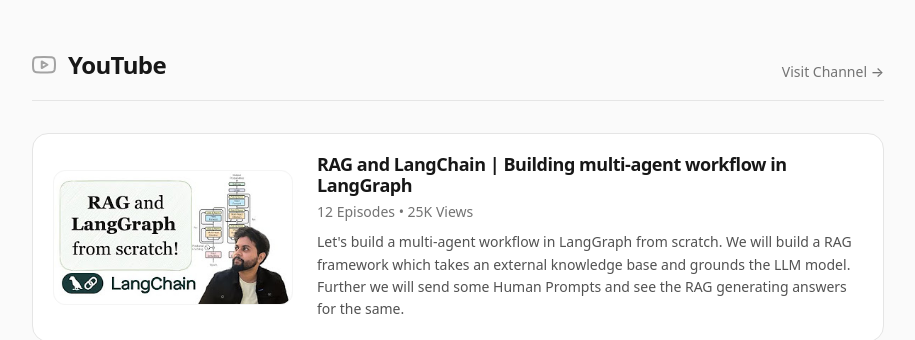
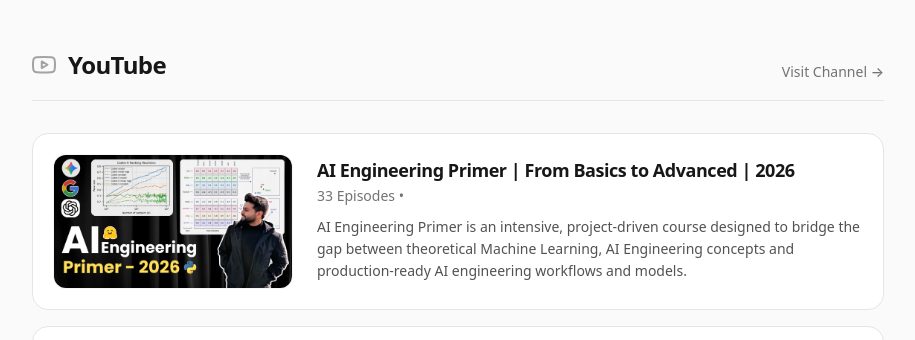
Before and after one commit to SauravP97/SauravP97.github.io, a plain HTML site: page index.html in a window 1280 px wide. Shown: the part 4020-4360 px from the top of the page, without its empty margins (182-1097 px from the left). Drawn offline with Linux system fonts and the light colour scheme.

Commit message:
add ai-eng-primer playlist card

```diff
--- a/index.html
+++ b/index.html
@@ -803,6 +803,18 @@
       <div class="playlist-list">
 
         <!-- Playlist 1 -->
+        <a href="https://www.youtube.com/playlist?list=PLIYs6sQc6OTo" class="playlist-landscape-card" target="_blank">
+          <div class="playlist-landscape-image">
+            <img src="./media/ai-eng-primer.png" alt="Playlist Thumbnail">
+          </div>
+          <div>
+            <h4 class="playlist-title">AI Engineering Primer | From Basics to Advanced | 2026</h4>
+            <p class="list-link" style="margin-bottom: 0.5rem;">33 Episodes &bull;</p>
+            <p class="playlist-desc">AI Engineering Primer is an intensive, project-driven course designed to bridge the gap between theoretical Machine Learning, AI Engineering concepts and production-ready AI engineering workflows and models.</p>
+          </div>
+        </a>
+
+        <!-- Playlist 2 -->
         <a href="https://www.youtube.com/playlist?list=PL3tZ_eA1QJsyJxXnpg69McGc9xdsy3j_Z" class="playlist-landscape-card" target="_blank">
           <div class="playlist-landscape-image">
             <img src="./media/rag-playlist.jpg" alt="Playlist Thumbnail">
@@ -814,7 +826,7 @@
           </div>
         </a>
 
-        <!-- Playlist 2 -->
+        <!-- Playlist 3 -->
         <a href="https://www.youtube.com/playlist?list=PL3tZ_eA1QJswSQrpDveVkIH-wElOmsxQT" class="playlist-landscape-card" target="_blank">
           <div class="playlist-landscape-image">
             <img src="./media/ai-eng-playlist.png" alt="Playlist Thumbnail">
@@ -826,7 +838,7 @@
           </div>
         </a>
 
-        <!-- Playlist 3 -->
+        <!-- Playlist 4 -->
         <a href="https://youtube.com/playlist?list=PL3tZ_eA1QJszUFl7PCBERxH5ygD5Z2Twe" class="playlist-landscape-card" target="_blank">
           <div class="playlist-landscape-image">
             <img src="./media/ds-101.jpg" alt="Playlist Thumbnail">
```
Also changed, not shown: media/ai-eng-primer.png (added), 1 other file.
